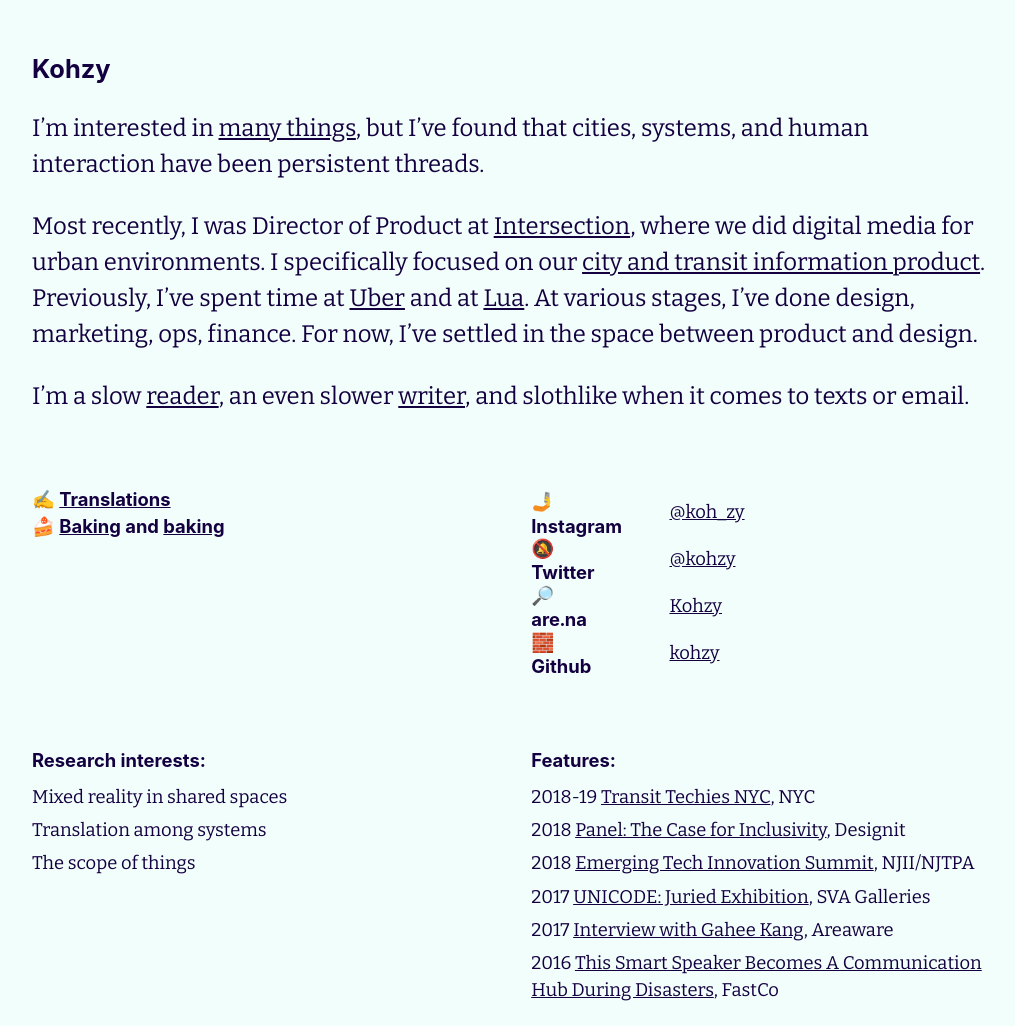
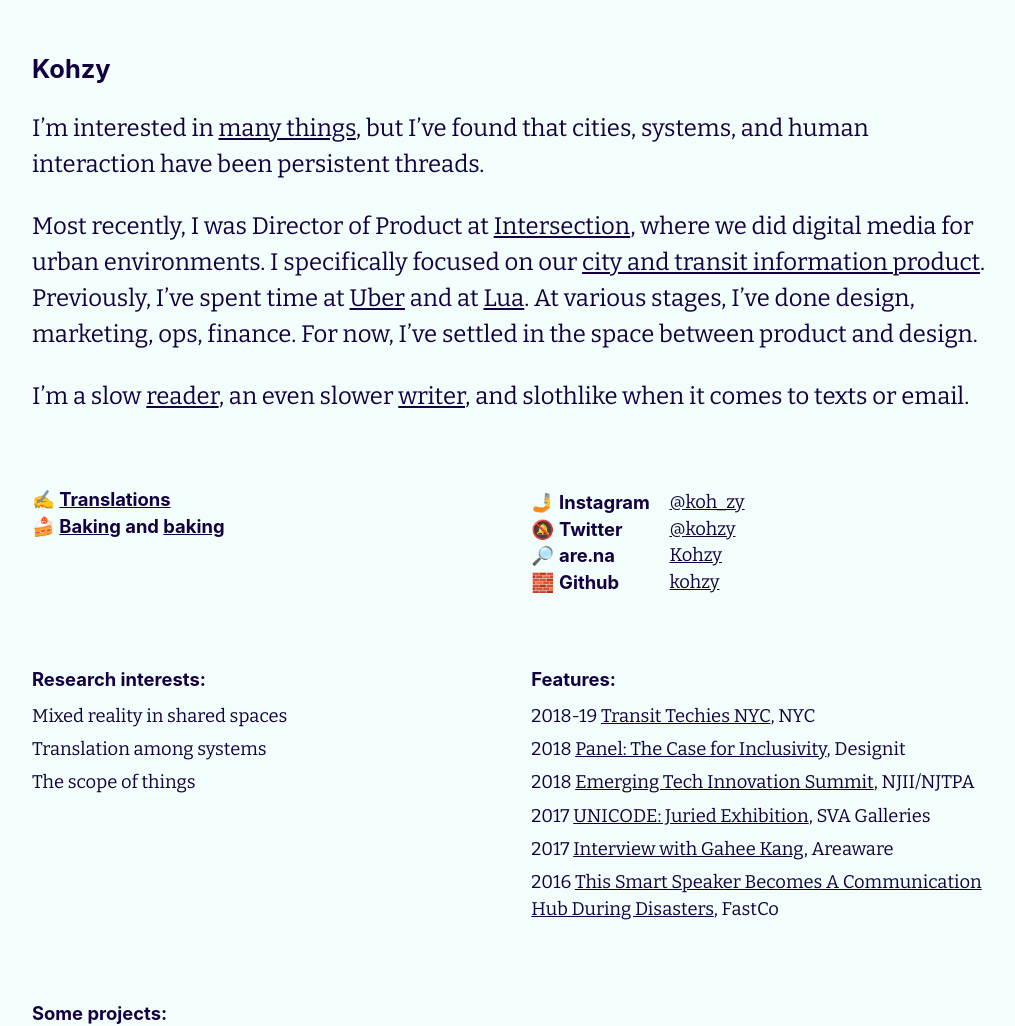
Before and after one commit to kohzy/personalsite, a Gatsby site: page / in a window 1280 px wide. Shown: the top 1026 px of the page, without its empty margins (128-1143 px from the left). Built offline with nearby package versions, Linux system fonts and the light colour scheme; Gatsby itself is replaced by a stand-in of ours.

Commit message:
reformatted emojis

```diff
--- a/src/pages/index.js
+++ b/src/pages/index.js
@@ -32,19 +32,19 @@ const IndexPage = () => (
           <table className="social-table">
             <tbody>
             <tr>
-              <td className="thirty">🤳 <h4 className="no-margin">Instagram</h4></td>
+              <td className="thirty"><h4 className="no-margin">🤳 Instagram</h4></td>
               <td><a href="https://www.instagram.com/koh_zy/" target="_blank" rel="noopener noreferrer">@koh_zy</a></td>
             </tr>
             <tr>
-              <td className="thirty">🔕 <h4 className="no-margin">Twitter</h4></td>
+              <td className="thirty"><h4 className="no-margin">🔕 Twitter</h4></td>
               <td><a href="https://twitter.com/kohzy" target="_blank" rel="noopener noreferrer">@kohzy</a></td>
             </tr>
             <tr>
-              <td className="thirty">🔎 <h4 className="no-margin">are.na</h4></td>
+              <td className="thirty"><h4 className="no-margin">🔎 are.na</h4></td>
               <td><a href="https://www.are.na/kohzy-koh-1515294007" target="_blank" rel="noopener noreferrer">Kohzy</a></td>
             </tr>
             <tr>
-              <td className="thirty">🧱 <h4 className="no-margin">Github</h4></td>
+              <td className="thirty"><h4 className="no-margin">🧱 Github</h4></td>
               <td><a href="https://github.com/kohzy" target="_blank" rel="noopener noreferrer">kohzy</a></td>
             </tr>
             </tbody>
```
